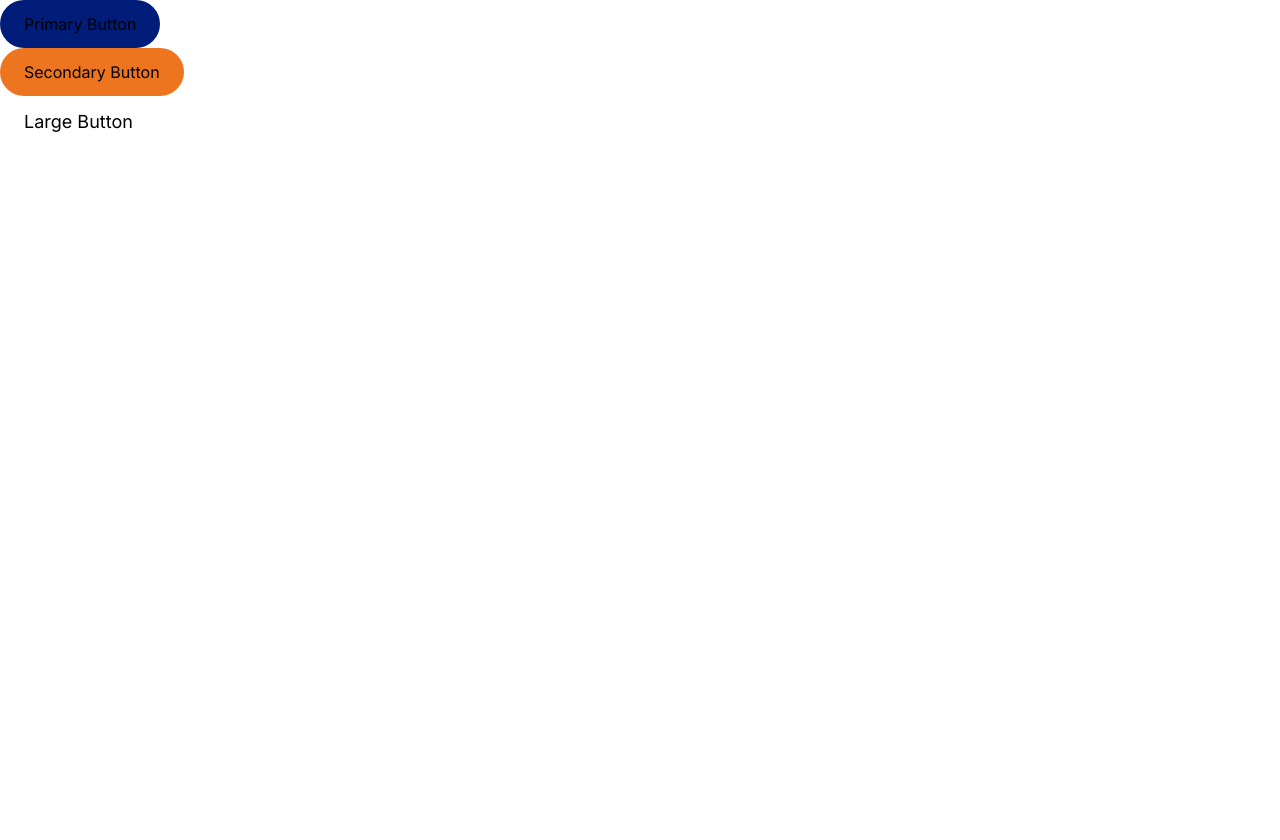
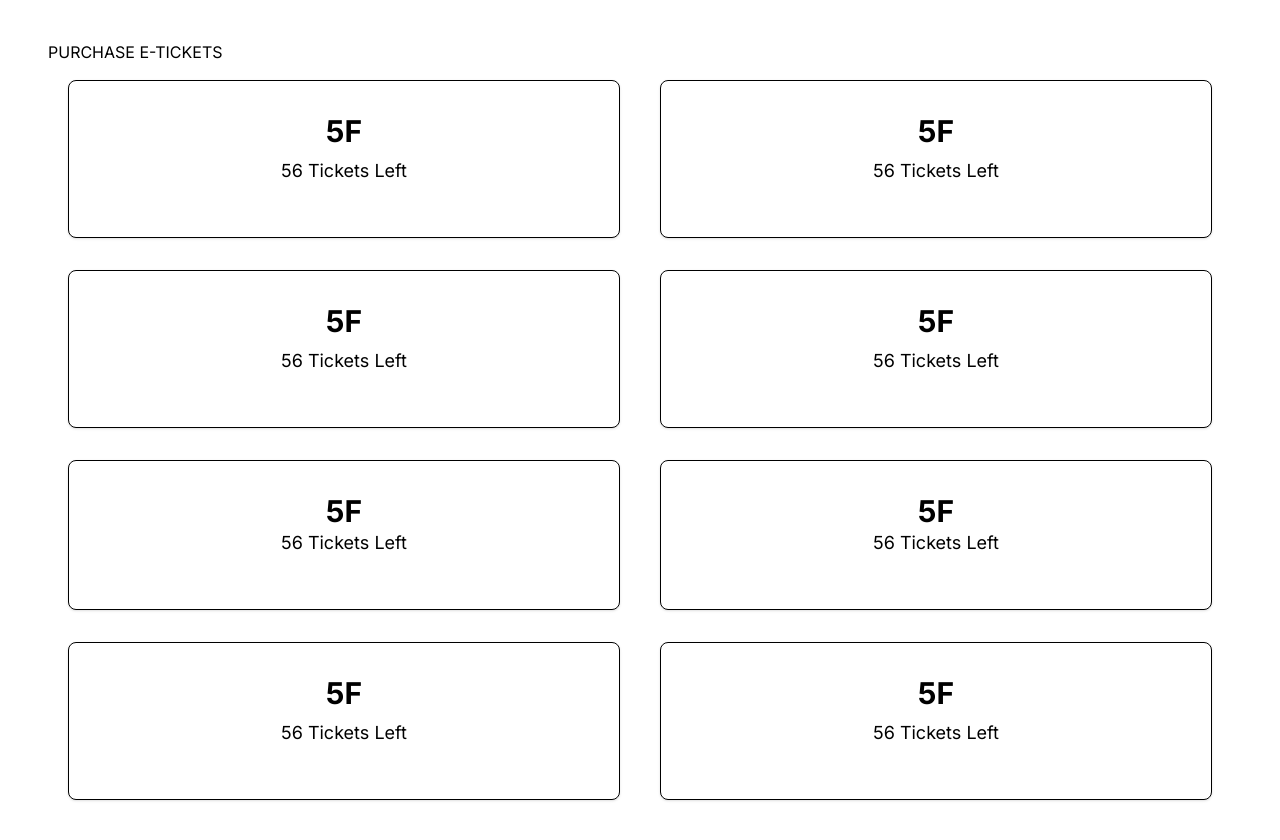
Before and after one commit to SAMAHAN-Systems-Development/sadya-2023-website, a Next.js app: page / in a window 1280 px wide. Shown: the top 840 px of the page. Before the commit the page ends 800 px from the top, so only its background shows below. Built offline with nearby package versions, Linux system fonts and the light colour scheme.

Commit message:
feat: add initial elements to card (#16)

```diff
--- a/src/components/Home/HomePage.tsx
+++ b/src/components/Home/HomePage.tsx
@@ -1,14 +1,21 @@
 import React from 'react';
-
-import Button from '@/components/ui/Button';
+import TicketsCard from '@/components/ui/Tickets/TicketsCard';
+import SectionUI from '@/components/SectionUI';
 
 const HomePage = () => {
   return (
-    <div>
-      <Button label="Primary Button" type="primary" />
-      <Button label="Secondary Button" type="secondary" />
-      <Button label="Large Button" size="large" />
-    </div>
+    <>
+    <SectionUI>
+      <h1>PURCHASE E-TICKETS</h1>
+      <div className="flex justify-center">
+         <TicketsCard/>
+          <TicketsCard/>
+      </div>
+
+
+    </SectionUI>
+
+    </>
   );
 };
 
--- /dev/null
+++ b/src/components/ui/Tickets/TicketsCard.tsx
@@ -0,0 +1,33 @@
+import React from 'react';
+
+const TicketsCard = () => {
+  return (
+<div className="w-1/2 flex flex-col mx-5">
+    <div className="p-4 my-4 text-center bg-white border border-gray-200 rounded-lg shadow sm:p-8 dark:bg-gray-800 dark:border-gray-700">
+      <h5 className="mb-2 text-3xl font-bold text-gray-900 dark:text-white">5F</h5>
+      <p className="mb-5 text-base text-gray-500 sm:text-lg dark:text-gray-400">56 Tickets Left</p>
+    </div>
+
+  <div className="p-4 my-4 text-center bg-white border border-gray-200 rounded-lg shadow sm:p-8 dark:bg-gray-800 dark:border-gray-700">
+      <h5 className="mb-2 text-3xl font-bold text-gray-900 dark:text-white">5F</h5>
+      <p className="mb-5 text-base text-gray-500 sm:text-lg dark:text-gray-400">56 Tickets Left</p>
+      </div>
+    <div className="p-4 my-4 text-center bg-white border border-gray-200 rounded-lg shadow sm:p-8 dark:bg-gray-800 dark:border-gray-700">
+      <h5 className="mb -2 text-3xl font-bold text-gray-900 dark:text-white">5F</h5>
+      <p className="mb-5 text-base text-gray-500 sm:text-lg dark:text-gray-400">56 Tickets Left</p>
+         </div>
+<div className="p-4 my-4 text-center bg-white border border-gray-200 rounded-lg shadow sm:p-8 dark:bg-gray-800 dark:border-gray-700">
+      <h5 className="mb-2 text-3xl font-bold text-gray-900 dark:text-white">5F</h5>
+      <p className="mb-5 text-base text-gray-500 sm:text-lg dark:text-gray-400">56 Tickets Left</p>
+      </div>
+
+
+
+</div>
+  );
+};
+
+
+
+
+export default TicketsCard;
```
